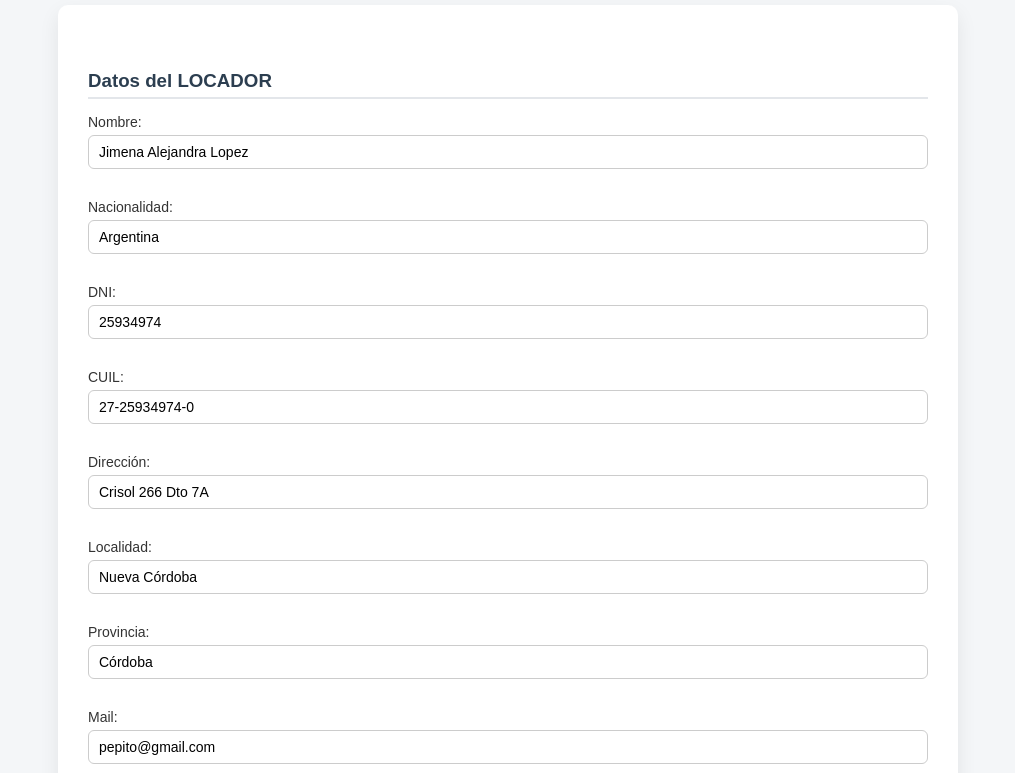
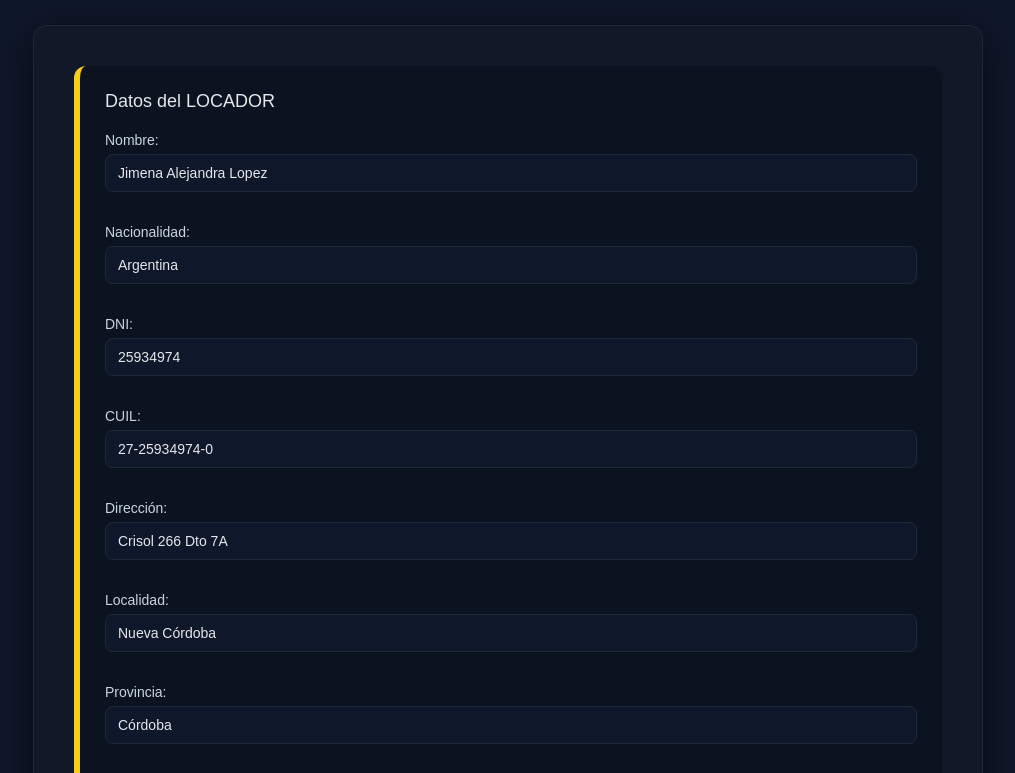
Before and after one commit to scry3/CREARARCHIVOS3, a website: page public/index.html in a window 1280 px wide. Shown: the part 113-886 px from the top of the page, without its empty margins (132-1147 px from the left). Drawn offline with Linux system fonts and the light colour scheme.

Commit message:
cambios en el css

```diff
--- a/public/estilo.css
+++ b/public/estilo.css
@@ -1,105 +1,150 @@
-/* Reset básico */
+/* ============================= */
+/* RESET Y VARIABLES GLOBALES */
+/* ============================= */
+
 * {
   box-sizing: border-box;
   font-family: Arial, Helvetica, sans-serif;
 }
 
-/* Fondo general */
-body {
-  background: #f4f6f8;
-  margin: 0;
-  padding: 30px;
-  color: #333;
+:root {
+  --bg-main: #0f172a;          /* fondo azul noche */
+  --bg-form: #111827;          /* fondo formulario */
+  --text-main: #e5e7eb;        /* texto claro */
+  --border-dark: #1f2937;
+
+  --amarillo: #facc15;
+  --azul: #3b82f6;
+  --verde: #22c55e;
+  --violeta: #a855f7;
+  --naranja: #f97316;
 }
 
-/* Título principal */
+/* ============================= */
+/* BODY */
+/* ============================= */
+
+body {
+  background: var(--bg-main);
+  margin: 0;
+  padding: 40px 20px;
+  color: var(--text-main);
+}
+
+/* ============================= */
+/* TÍTULO */
+/* ============================= */
+
 h1 {
   text-align: center;
-  margin-bottom: 30px;
+  margin-bottom: 40px;
+  font-weight: 600;
 }
 
-/* Formulario */
+/* ============================= */
+/* FORMULARIO */
+/* ============================= */
+
 form {
-  max-width: 900px;
+  max-width: 950px;
   margin: auto;
-  background: #ffffff;
-  padding: 30px;
-  border-radius: 10px;
-  box-shadow: 0 8px 20px rgba(0, 0, 0, 0.08);
+  background: var(--bg-form);
+  padding: 40px;
+  border-radius: 14px;
+  border: 1px solid var(--border-dark);
+  box-shadow: 0 10px 40px rgba(0, 0, 0, 0.6);
 }
 
-/* Títulos de secciones */
-h3 {
-  margin-top: 35px;
-  margin-bottom: 15px;
-  padding-bottom: 5px;
-  border-bottom: 2px solid #e3e6ea;
-  color: #2c3e50;
+/* ============================= */
+/* BLOQUES DE SECCIÓN */
+/* ============================= */
+
+.bloque {
+  padding: 25px;
+  margin-bottom: 30px;
+  border-radius: 12px;
+  background: #0b1220;
+  border-left: 6px solid;
+  transition: transform 0.2s ease;
 }
 
-/* Labels + inputs */
+.bloque:hover {
+  transform: translateY(-3px);
+}
+
+/* Colores individuales */
+
+.bloque-1 { border-color: var(--amarillo); }
+.bloque-2 { border-color: var(--azul); }
+.bloque-3 { border-color: var(--verde); }
+.bloque-4 { border-color: var(--violeta); }
+.bloque-5 { border-color: var(--naranja); }
+
+/* ============================= */
+/* TÍTULOS DE SECCIÓN */
+/* ============================= */
+
+h3 {
+  margin-top: 0;
+  margin-bottom: 20px;
+  font-weight: 500;
+  font-size: 18px;
+}
+
+/* ============================= */
+/* LABELS E INPUTS */
+/* ============================= */
+
 label {
   display: flex;
   flex-direction: column;
-  margin-bottom: 12px;
+  margin-bottom: 14px;
   font-size: 14px;
+  color: #cbd5e1;
 }
 
-/* Inputs */
 input {
-  margin-top: 5px;
-  padding: 8px 10px;
-  border-radius: 6px;
-  border: 1px solid #ccc;
+  margin-top: 6px;
+  padding: 10px 12px;
+  border-radius: 8px;
+  border: 1px solid #1f2937;
+  background: #0f172a;
+  color: #e5e7eb;
   font-size: 14px;
-  transition: border 0.2s, box-shadow 0.2s;
+  transition: all 0.2s ease;
 }
 
-/* Focus (cuando escribís) */
+/* Focus moderno */
+
 input:focus {
   outline: none;
-  border-color: #3498db;
-  box-shadow: 0 0 0 2px rgba(52, 152, 219, 0.15);
+  border-color: var(--azul);
+  box-shadow: 0 0 0 2px rgba(59, 130, 246, 0.3);
 }
 
-/* Placeholder */
-input::placeholder {
-  color: #9aa0a6;
-  font-style: italic;
-}
+/* ============================= */
+/* BOTONES */
+/* ============================= */
 
-/* Contenedor de cláusulas */
-#clausulasContainer > div {
-  display: flex;
-  gap: 10px;
-  margin-bottom: 10px;
-}
-
-/* Inputs de cláusulas */
-#clausulasContainer input {
-  flex: 1;
-}
-
-/* Botones */
 button {
-  background: #3498db;
-  color: #fff;
+  background: var(--azul);
+  color: white;
   border: none;
-  padding: 10px 16px;
-  border-radius: 6px;
+  padding: 10px 18px;
+  border-radius: 8px;
   font-size: 14px;
   cursor: pointer;
-  transition: background 0.2s;
+  transition: all 0.2s ease;
 }
 
 button:hover {
-  background: #2f89c6;
+  background: #2563eb;
+  transform: translateY(-2px);
 }
 
-/* Botón generar */
 button[type="submit"] {
-  margin-top: 25px;
+  margin-top: 30px;
   width: 100%;
   font-size: 16px;
-  padding: 12px;
+  padding: 14px;
 }
--- a/public/index.html
+++ b/public/index.html
@@ -10,7 +10,7 @@
 
   <form id="contratoForm">
 
-
+    <div class="bloque bloque-1">
     <h3>Datos del LOCADOR</h3>
     <label>Nombre: <input type="text" name="nombre_locador" value="Jimena Alejandra Lopez"></label><br>
 
@@ -27,8 +27,9 @@
     <label>Banco: <input type="text" name="Banco_locador" value="Banco Santander - sucursal Ushuaia"></label><br>
     <label>CBU: <input type="text" name="cbu_locador" value="123456839403"></label><br>
     <label>Alias: <input type="text" name="alias_locador" value="BACHE.POZO.MUNI"></label><br>
+    </div>
 
-
+    <div class="bloque bloque-2">
     <h3>Datos del LOCATARIO</h3>
     <label>Nombre: <input type="text" name="nombre_inquilino" value="Alberto Fabian Dominguez"></label><br>
 
@@ -39,7 +40,9 @@
     <label>Ciudad: <input type="text" name="ciudad_inquilino" value="Ushuaia"></label><br>
     <label>Provincia: <input type="text" name="provincia_inquilino" value="Tierra del Fuego"></label><br>
     <label>Mail: <input type="text" name="mail_inquilino" value="pepito@gmail.com"></label><br>
+    </div>
 
+    <div class="bloque bloque-3">
     <h3>Datos del INMUEBLE</h3>
     <label>Dirección: <input type="text" name="direccion_inmueble" value="Primer Argentino 1456"></label><br>
     <label>Ciudad: <input type="text" name="ciudad_inmueble" value="Ushuaia"></label><br>
@@ -66,13 +69,17 @@
     <label>0,5% del total del alquiler(sellado)(numerico): <input type="text" name="precio_cerocinco_num" value="500.000"></label><br>
     <label>total del alquiler(en letras): <input type="text" name="precio_total_letra" value="un millon de pesos argentinos"></label><br>
     <label>total del alquiler(numerico): <input type="text" name="precio_total_num" value="500.000"></label><br>
+      </div>
 
+    <div class="bloque bloque-4">
     <h3>Forma de pago</h3>
 
     <h3>Pago y deposito en garantia</h3>
     <label>Mes de contrato(escrito): <input type="text" name="mes_escrito" value="ENERO"></label><br>
     <label>AÑo de contrato(numerico): <input type="text" name="anio_inicio_escrito" value="2025"></label><br>
+      </div>
 
+      <div class="bloque bloque-1">
     <h3>Fiadores</h3>
     <label>Sexo del primer fiador: <input type="text" name="sexo_fiador_1" value=" el/la senor/senora"></label><br>
     <label>Sexo del segundo fiador: <input type="text" name="sexo_fiador_2" value="el/la senor/senora"></label><br>
@@ -88,7 +95,7 @@
     <label>Provincia del segundo fiador: <input type="text" name="provincia_fiador_2" value="Tierra del fuego"></label><br>
     <label>Mail del primer fiador: <input type="text" name="mail_fiador1" value="pepito@gmail.com"></label><br>
     <label>Mail del segundo fiador: <input type="text" name="mail_fiador2" value="pepito@gmail.com"></label><br>
-
+        </div>
     <h3>Firma de 3 copias(fecha)</h3>
     <label>Dia(numerico): <input type="text" name="dia_firma" value="23"></label><br>
     <label>Mes(escrito): <input type="text" name="mes_firma" value="enero"></label><br>
@@ -96,16 +103,7 @@
 
 
 
-
-
-    <h3>Cláusulas adicionales</h3>
-    <div id="clausulasContainer">
-      <div>
-        <input type="text" name="numero" placeholder="Número" value="1">
-        <input type="text" name="texto" placeholder="Texto de cláusula" value="El inquilino no podrá subarrendar la propiedad.">
-      </div>
-    </div>
-    <button type="button" onclick="agregarClausula()">Agregar cláusula</button><br><br>
+<button type="button" onclick="agregarClausula()">Agregar cláusula</button><br><br>
 
     <button type="submit">Generar DOCX</button>
   </form>
```
